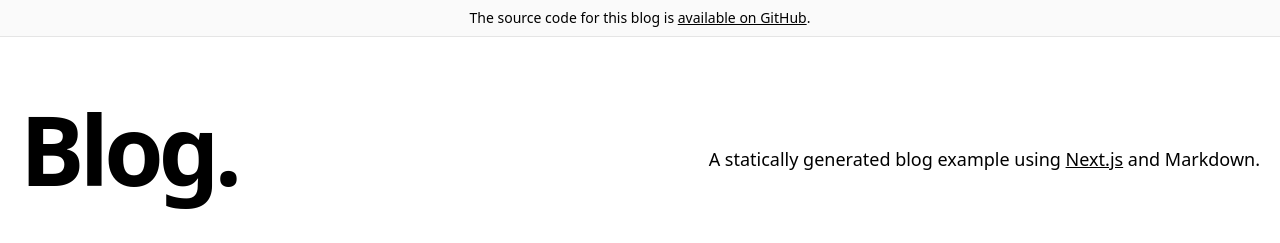
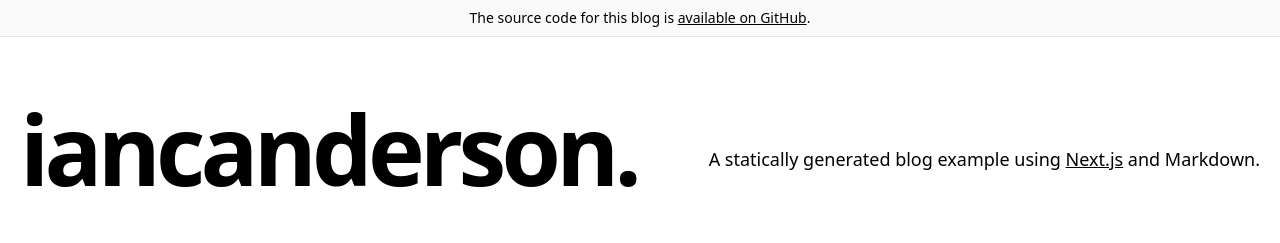
Before and after one commit to iancanderson/iancanderson.com, a Next.js app: page / in a window 1280 px wide. Shown: the top 243 px of the page. Built offline with nearby package versions, Linux system fonts and the light colour scheme.

Commit message:
hashtag branding

```diff
--- a/components/header.tsx
+++ b/components/header.tsx
@@ -1,14 +1,14 @@
-import Link from 'next/link'
+import Link from "next/link";
 
 const Header = () => {
   return (
     <h2 className="text-2xl md:text-4xl font-bold tracking-tight md:tracking-tighter leading-tight mb-20 mt-8">
       <Link href="/">
-        <a className="hover:underline">Blog</a>
+        <a className="hover:underline">iancanderson</a>
       </Link>
       .
     </h2>
-  )
-}
+  );
+};
 
-export default Header
+export default Header;
--- a/components/intro.tsx
+++ b/components/intro.tsx
@@ -1,23 +1,23 @@
-import { CMS_NAME } from '../lib/constants'
+import { CMS_NAME } from "../lib/constants";
 
 const Intro = () => {
   return (
     <section className="flex-col md:flex-row flex items-center md:justify-between mt-16 mb-16 md:mb-12">
       <h1 className="text-5xl md:text-8xl font-bold tracking-tighter leading-tight md:pr-8">
-        Blog.
+        iancanderson.
       </h1>
       <h4 className="text-center md:text-left text-lg mt-5 md:pl-8">
-        A statically generated blog example using{' '}
+        A statically generated blog example using{" "}
         <a
           href="https://nextjs.org/"
           className="underline hover:text-blue-600 duration-200 transition-colors"
         >
           Next.js
-        </a>{' '}
+        </a>{" "}
         and {CMS_NAME}.
       </h4>
     </section>
-  )
-}
+  );
+};
 
-export default Intro
+export default Intro;
```
